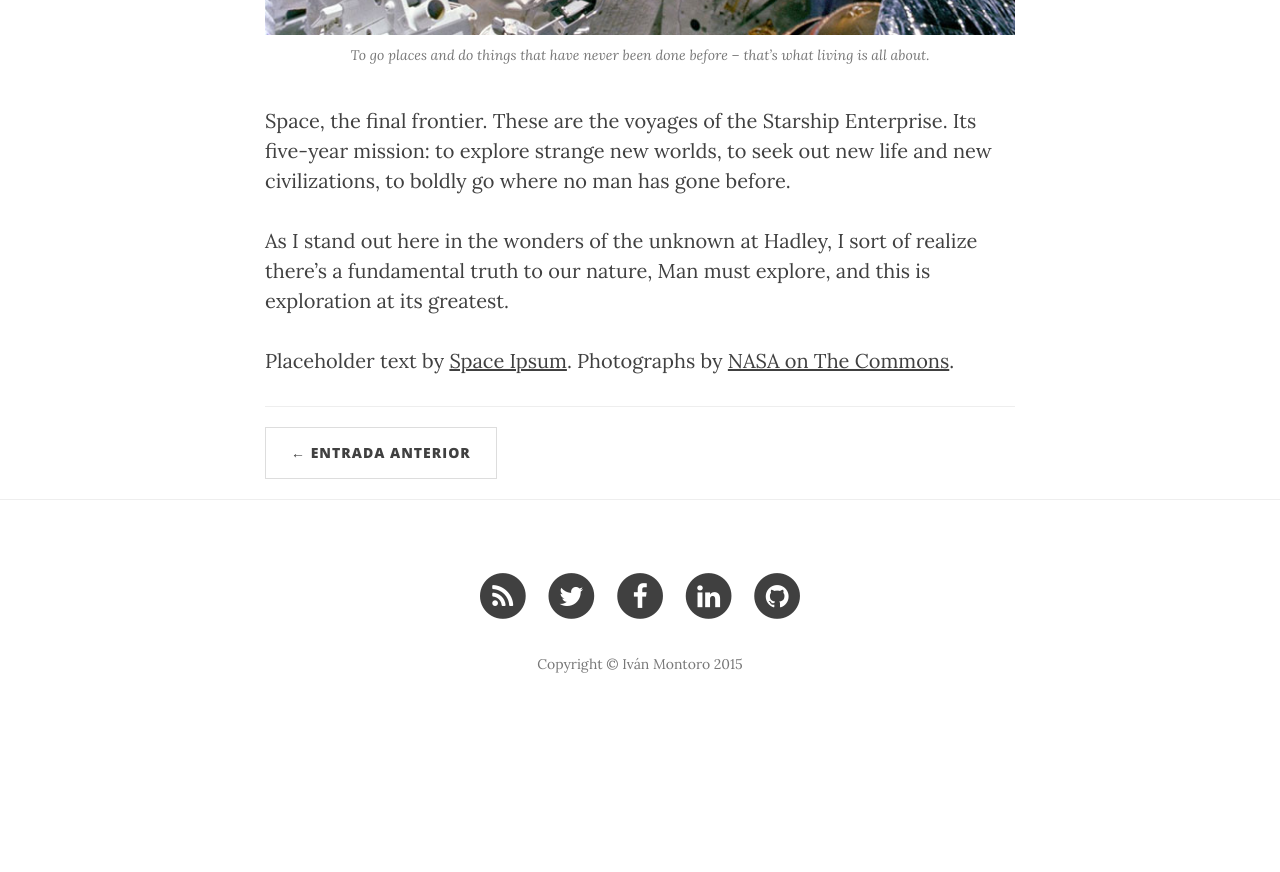
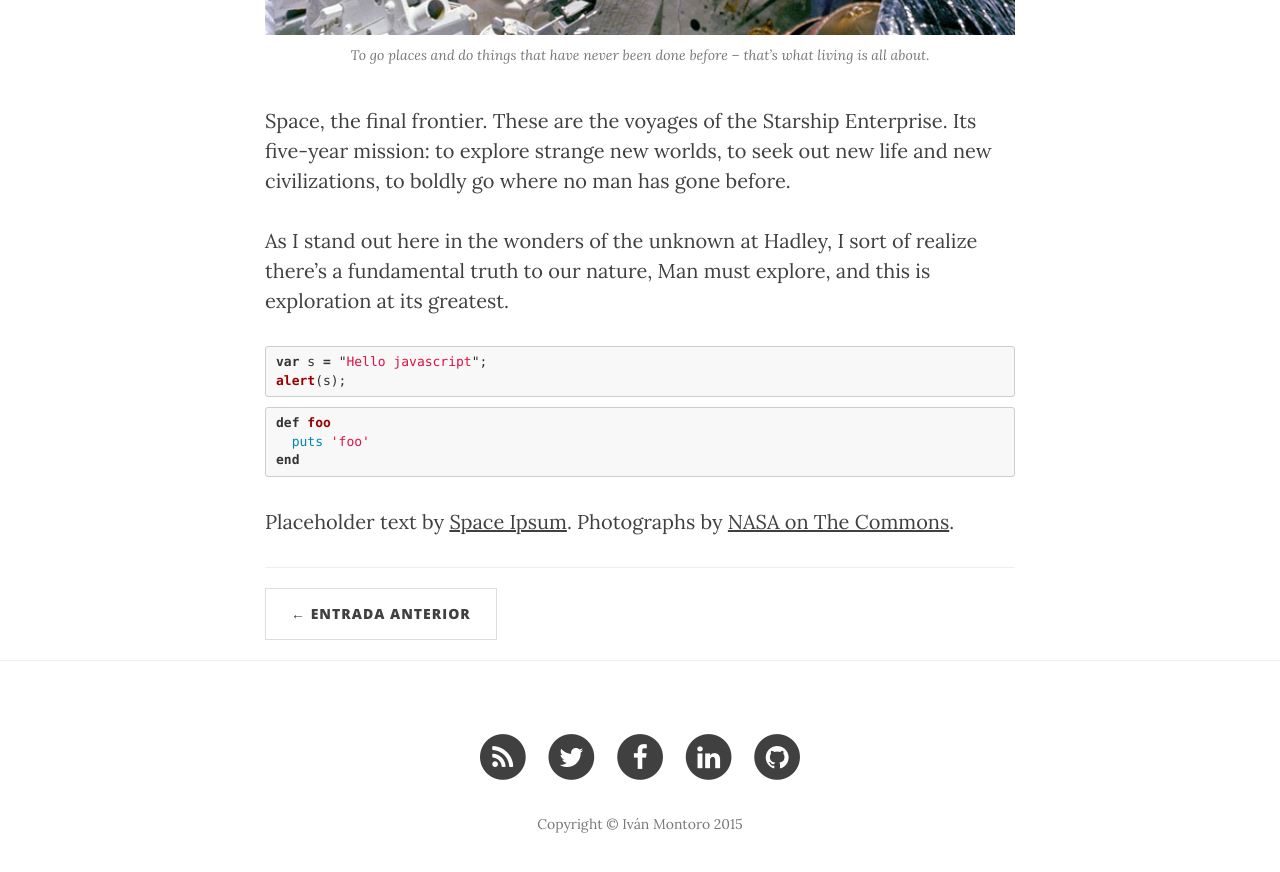
Before and after one commit to imontoro/imontoro.github.io, a Jekyll site: the page built from _posts/2014-09-24-man-must-explore.markdown, in a window 1280 px wide and 900 px high, scrolled down 2661 px. Shown: the top 872 px of the window. Built offline with Jekyll 4.4.1, drawn with Linux system fonts in a browser that asks for light colours; nearby versions of some CDN libraries; before the commit the page ends 3401 px from its top, so only the background shows below that.

Commit message:
test {% hightlight %}

```diff
--- a/_posts/2014-09-24-man-must-explore.markdown
+++ b/_posts/2014-09-24-man-must-explore.markdown
@@ -41,4 +41,15 @@ header-img-credits: "[NASA on The Commons](https://www.flickr.com/photos/nasacom
 
 <p>As I stand out here in the wonders of the unknown at Hadley, I sort of realize there’s a fundamental truth to our nature, Man must explore, and this is exploration at its greatest.</p>
 
+~~~javascript
+var s = "Hello javascript";
+alert(s);
+~~~
+
+{% highlight ruby %}
+def foo
+  puts 'foo'
+end
+{% endhighlight %}
+
 <p>Placeholder text by <a href="http://spaceipsum.com/">Space Ipsum</a>. Photographs by <a href="https://www.flickr.com/photos/nasacommons/">NASA on The Commons</a>.</p>
```
